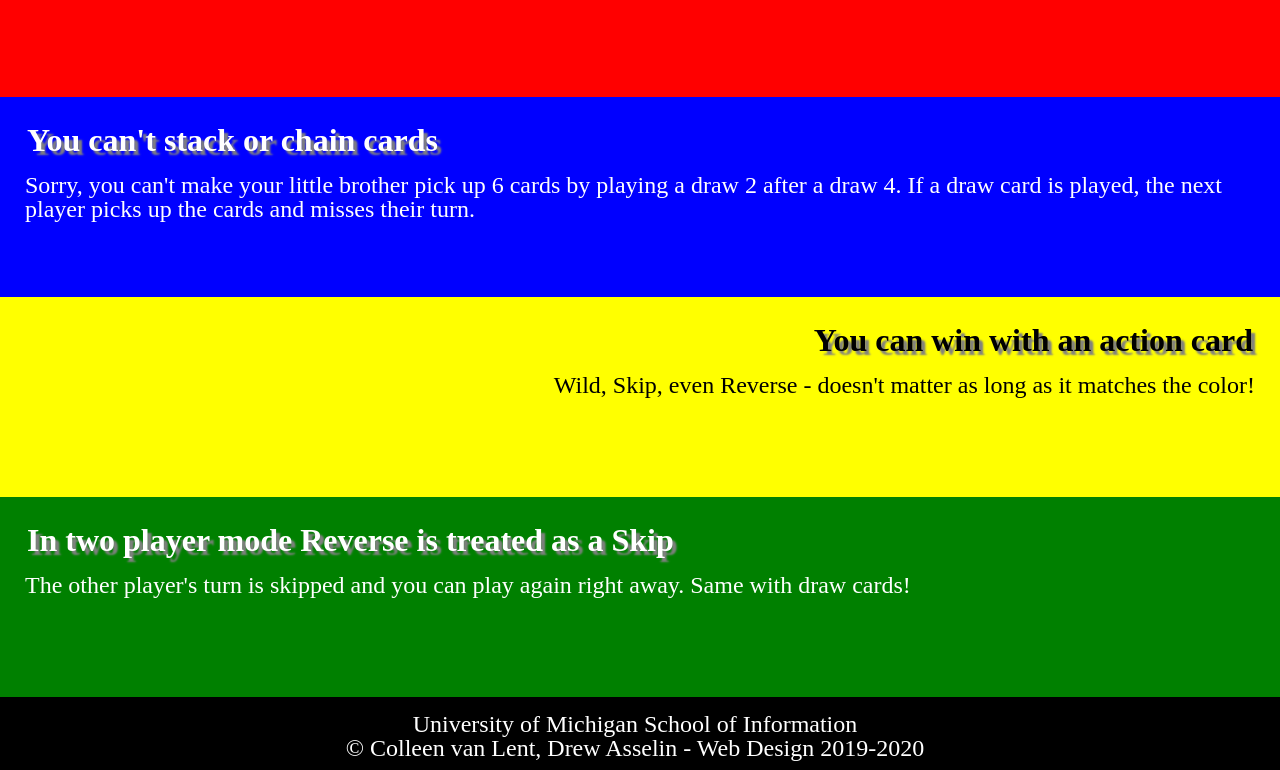
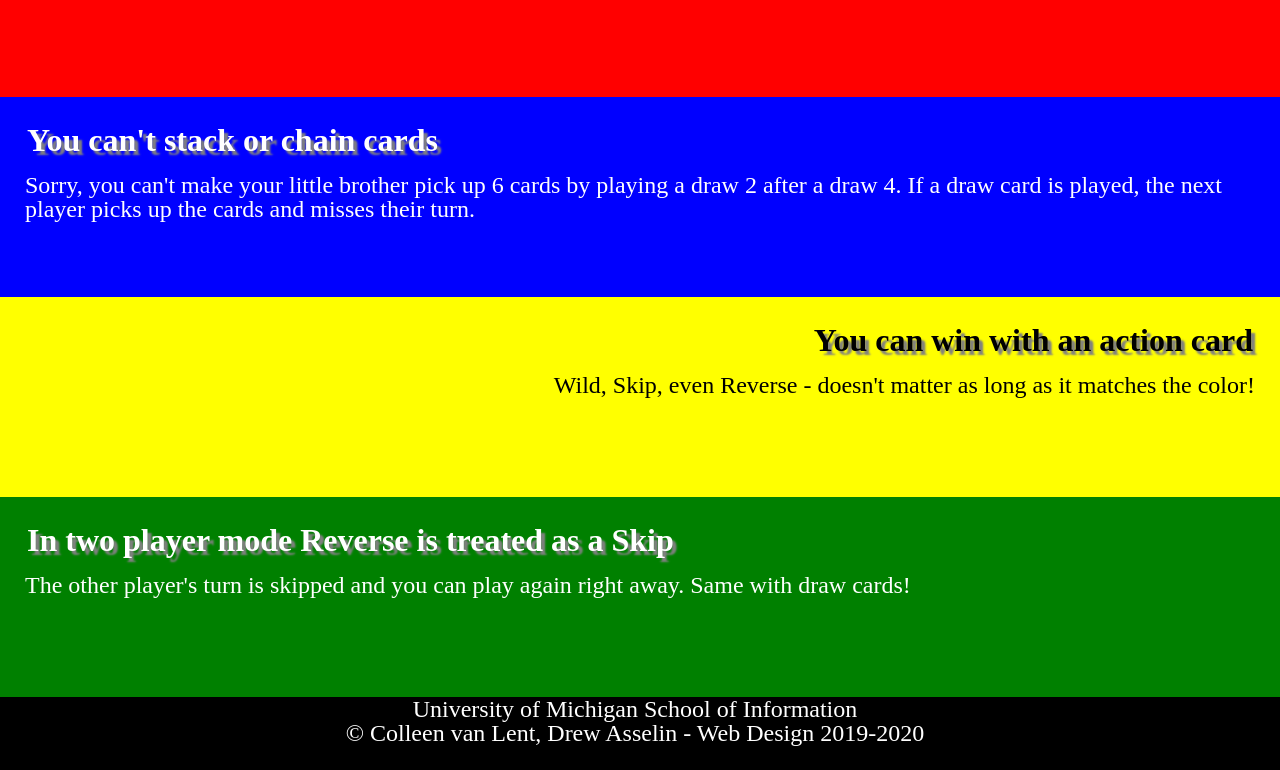
Before and after one commit to milanjain18/homework2-2021, a plain HTML site: page index.html in a window 1280 px wide. Shown: the part 705-1475 px from the top of the page. Drawn offline with Linux system fonts and the light colour scheme.

Commit message:
Update style.css

```diff
--- a/css/style.css
+++ b/css/style.css
@@ -72,8 +72,10 @@ p{
 
 }
 
-footer{
+footer p{
     text-align: center;
     padding-bottom: 10px;
     padding-right: 10px;
+    padding-top: 0px;
+    padding-left: 0px;
 }
```
